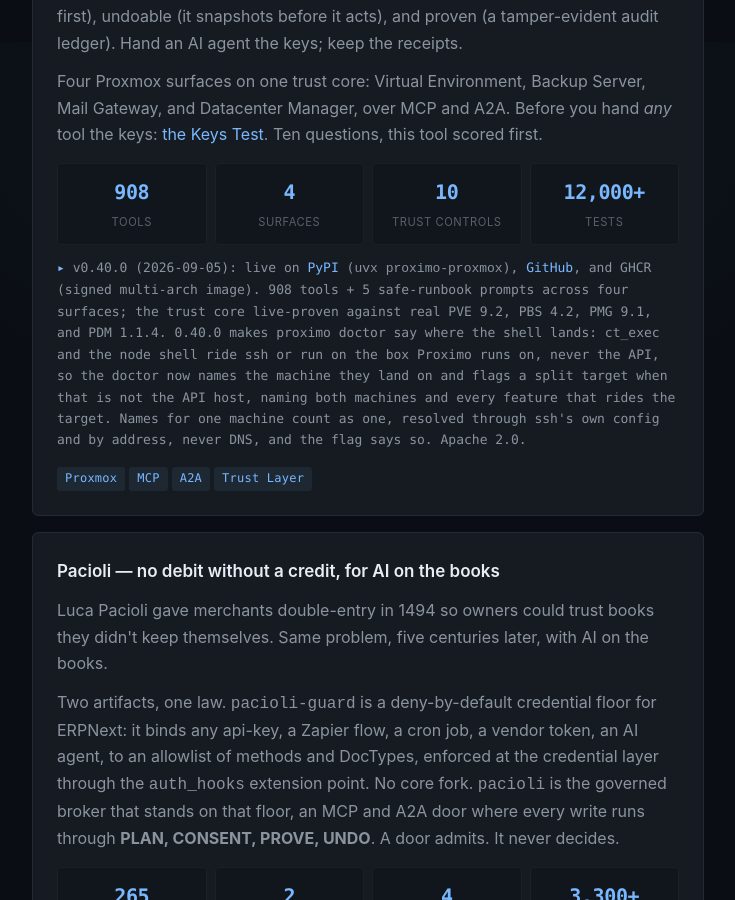
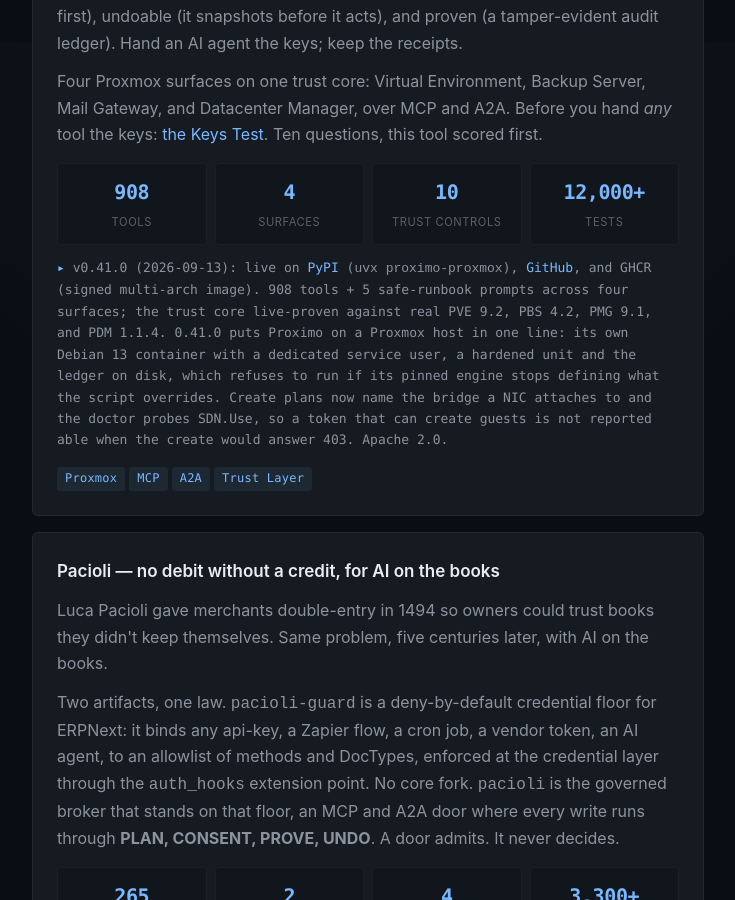
Before and after one commit to john-broadway/john-broadway.github.io, a Jekyll site: the page built from index.html, in a window 1280 px wide and 900 px high, scrolled down 1758 px. Shown: the whole window, without its empty margins (272-1007 px from the left). Built offline with Jekyll 4.4.1, drawn with Linux system fonts in a browser that asks for light colours.

Commit message:
proximo: v0.41.0 — an LXC on the Proxmox host, one line
Status card moves to 0.41.0: its own Debian 13 container with a dedicated
service user, a hardened unit and the ledger on disk, refusing to run if its
pinned engine stops defining what the script overrides. Create plans name the
bridge a NIC attaches to; the doctor probes SDN.Use.

Co-Authored-By: Claude Opus 5 <noreply@anthropic.com>
Claude-Session: https://claude.ai/code/session_01A2RS7bUEpvuzu2fQiPJ6K8

```diff
--- a/index.html
+++ b/index.html
@@ -51,7 +51,7 @@ description: Independent AI researcher and infrastructure architect. Sovereign A
       <div class="stat"><div class="num">10</div><div class="label">trust controls</div></div>
       <div class="stat"><div class="num">12,000+</div><div class="label">tests</div></div>
     </div>
-    <p class="status">v0.40.0 (2026-09-05): live on <a href="https://pypi.org/project/proximo-proxmox/">PyPI</a> (<code>uvx proximo-proxmox</code>), <a href="https://github.com/john-broadway/proximo">GitHub</a>, and GHCR (signed multi-arch image). 908 tools + 5 safe-runbook prompts across four surfaces; the trust core live-proven against real PVE 9.2, PBS 4.2, PMG 9.1, and PDM 1.1.4. 0.40.0 makes proximo doctor say where the shell lands: ct_exec and the node shell ride ssh or run on the box Proximo runs on, never the API, so the doctor now names the machine they land on and flags a split target when that is not the API host, naming both machines and every feature that rides the target. Names for one machine count as one, resolved through ssh's own config and by address, never DNS, and the flag says so. Apache 2.0.</p>
+    <p class="status">v0.41.0 (2026-09-13): live on <a href="https://pypi.org/project/proximo-proxmox/">PyPI</a> (<code>uvx proximo-proxmox</code>), <a href="https://github.com/john-broadway/proximo">GitHub</a>, and GHCR (signed multi-arch image). 908 tools + 5 safe-runbook prompts across four surfaces; the trust core live-proven against real PVE 9.2, PBS 4.2, PMG 9.1, and PDM 1.1.4. 0.41.0 puts Proximo on a Proxmox host in one line: its own Debian 13 container with a dedicated service user, a hardened unit and the ledger on disk, which refuses to run if its pinned engine stops defining what the script overrides. Create plans now name the bridge a NIC attaches to and the doctor probes SDN.Use, so a token that can create guests is not reported able when the create would answer 403. Apache 2.0.</p>
     <div class="tags"><span>Proxmox</span><span>MCP</span><span>A2A</span><span>Trust Layer</span></div>
   </article>
 
```
